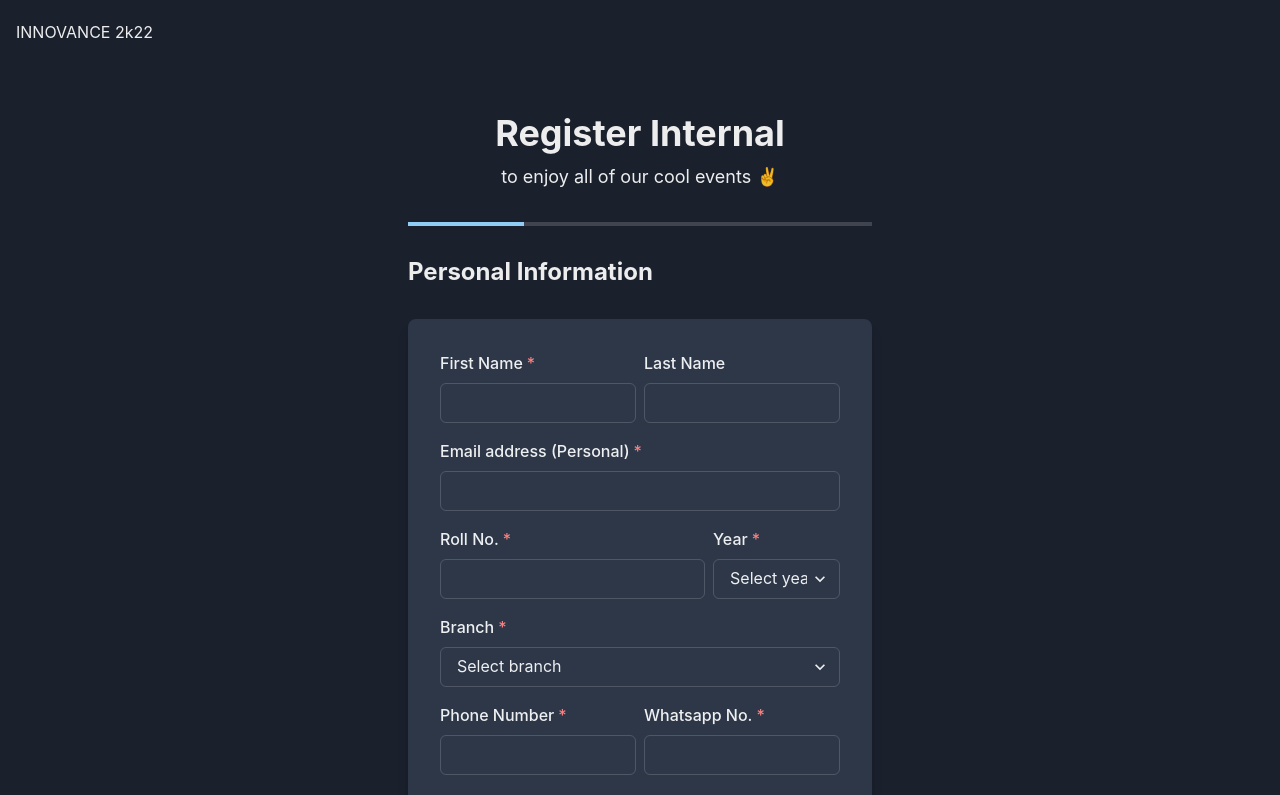
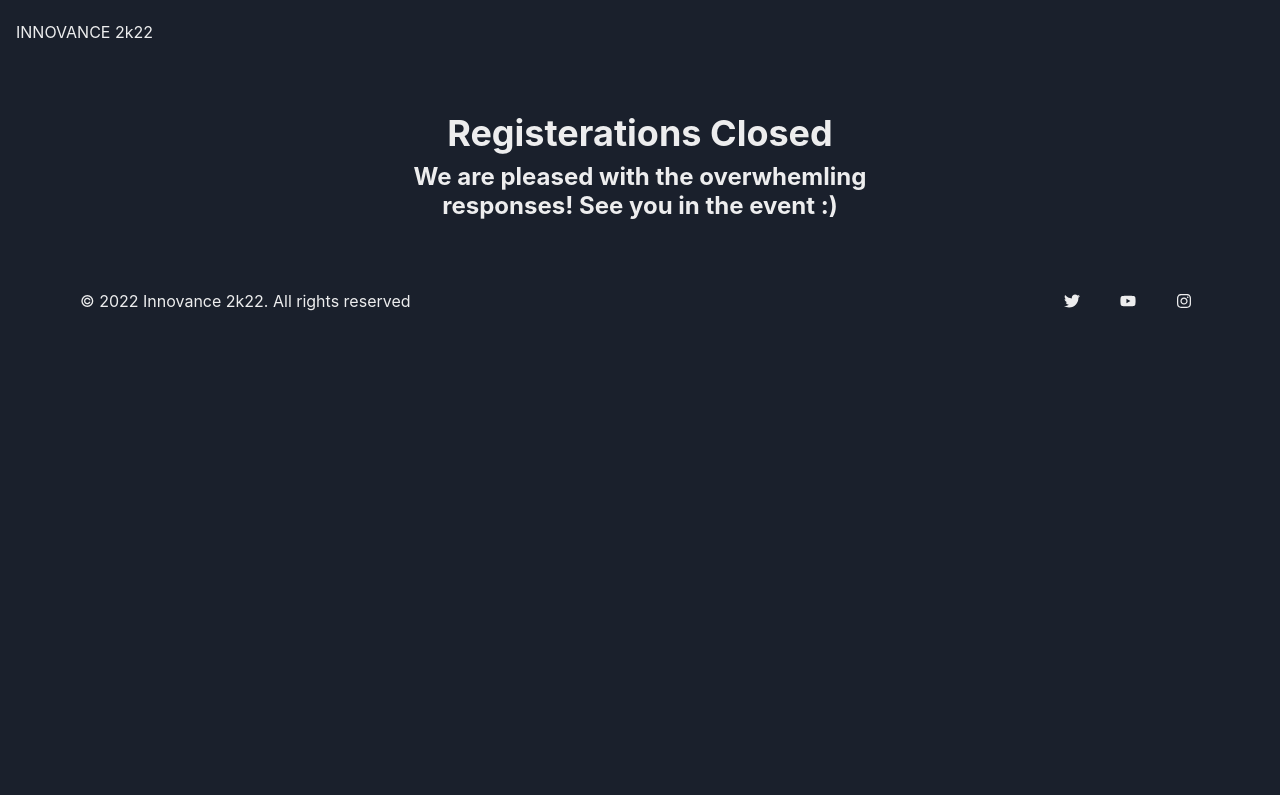
Before and after one commit to sambitraze/headway-frontend, a Next.js app: page /register-internal in a window 1280 px wide. Shown: the top 795 px of the page. Built offline with nearby package versions, Linux system fonts and the light colour scheme.

Commit message:
Update register-internal.js

```diff
--- a/pages/register-internal.js
+++ b/pages/register-internal.js
@@ -6,8 +6,8 @@ export default function Register() {
     return (
         <div>
             <IndexNav />
-            {/* <Registerationpaused /> */}
-            <RegisterForm2 />
+            <Registerationpaused />
+            {/* <RegisterForm2 /> */}
         </div>
     )
 }
```
